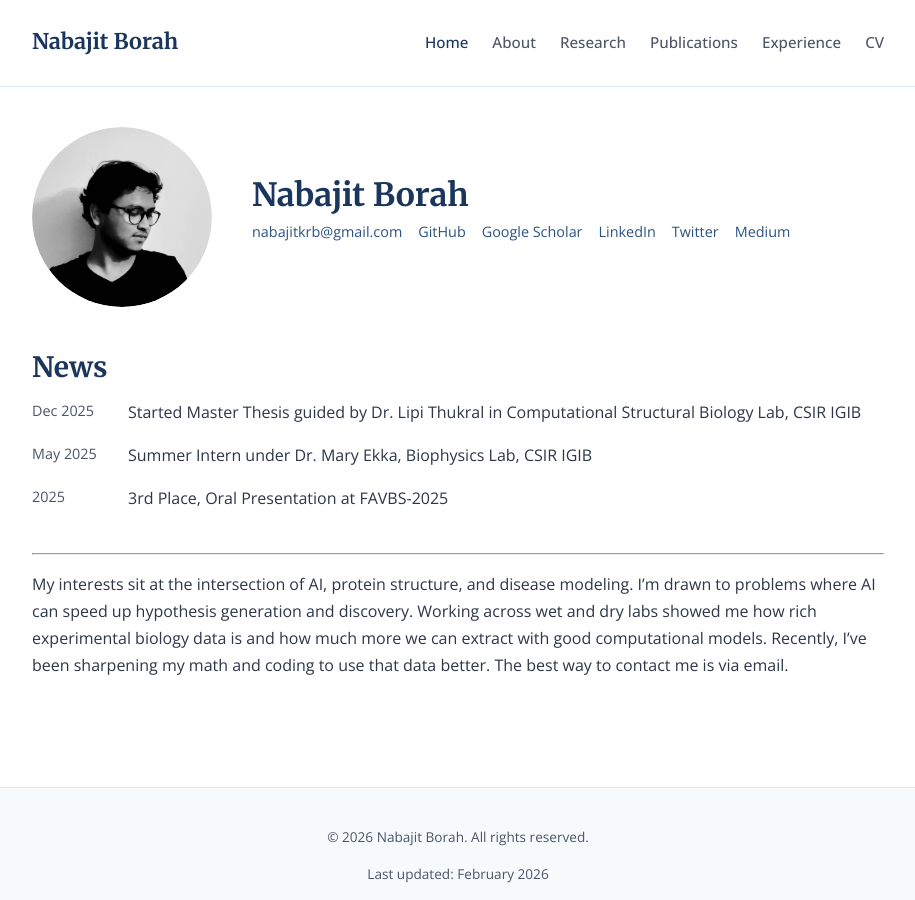
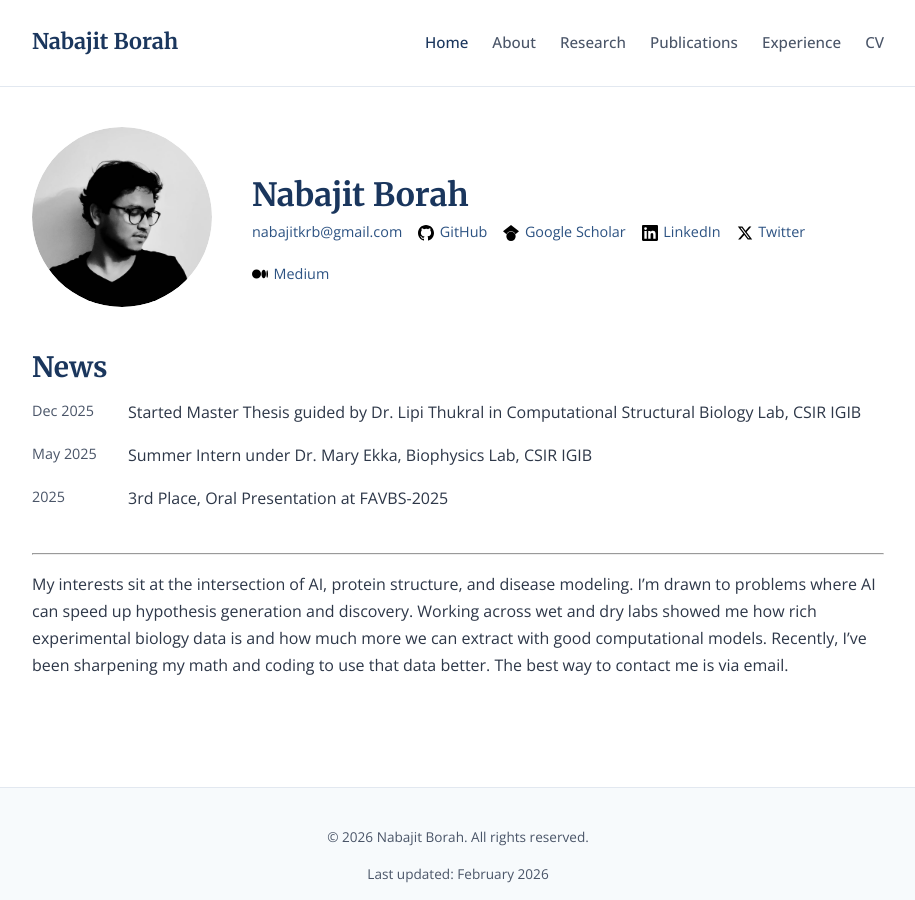
Before and after one commit to basicallynabbo/basicallynabbo.github.io, a Jekyll site: the page built from index.md, in a window 1280 px wide and 900 px high. Shown: the whole window, without its empty margins (182-1097 px from the left). Built offline with Jekyll 4.4.1, drawn with Linux system fonts in a browser that asks for light colours.

Commit message:
feat: add social media icons to contact links and style them.

```diff
--- a/assets/css/style.css
+++ b/assets/css/style.css
@@ -165,6 +165,12 @@ main {
   display: inline-flex;
   align-items: center;
   gap: 0.35rem;
+}
+
+.contact-links .icon {
+  width: 16px;
+  height: 16px;
+  vertical-align: middle;
 }
 
 /* Sections */
--- a/index.md
+++ b/index.md
@@ -12,11 +12,11 @@ show_title: false
     <h1 class="profile-name">Nabajit Borah</h1>
     <div class="contact-links">
       <a href="mailto:nabajitkrb@gmail.com">nabajitkrb@gmail.com</a>
-      <a href="https://github.com/basicallynabbo">GitHub</a>
-      <a href="https://scholar.google.com/citations?user=YEooiOMAAAAJ">Google Scholar</a>
-      <a href="https://www.linkedin.com/in/nabajit/">LinkedIn</a>
-      <a href="https://x.com/TensorTwerker">Twitter</a>
-      <a href="https://medium.com/@nabbo">Medium</a>
+      <a href="https://github.com/basicallynabbo"><img src="{{ '/images/icons/github.svg' | relative_url }}" alt="" class="icon"> GitHub</a>
+      <a href="https://scholar.google.com/citations?user=YEooiOMAAAAJ"><img src="{{ '/images/icons/google-scholar.svg' | relative_url }}" alt="" class="icon"> Google Scholar</a>
+      <a href="https://www.linkedin.com/in/nabajit/"><img src="{{ '/images/icons/linkedin.svg' | relative_url }}" alt="" class="icon"> LinkedIn</a>
+      <a href="https://x.com/TensorTwerker"><img src="{{ '/images/icons/twitter.svg' | relative_url }}" alt="" class="icon"> Twitter</a>
+      <a href="https://medium.com/@nabbo"><img src="{{ '/images/icons/medium.svg' | relative_url }}" alt="" class="icon"> Medium</a>
     </div>
   </div>
 </div>
```
Also changed, not shown: images/icons/github.svg (added), images/icons/google-scholar.svg (added), images/icons/linkedin.svg (added), images/icons/medium.svg (added), images/icons/twitter.svg (added).
